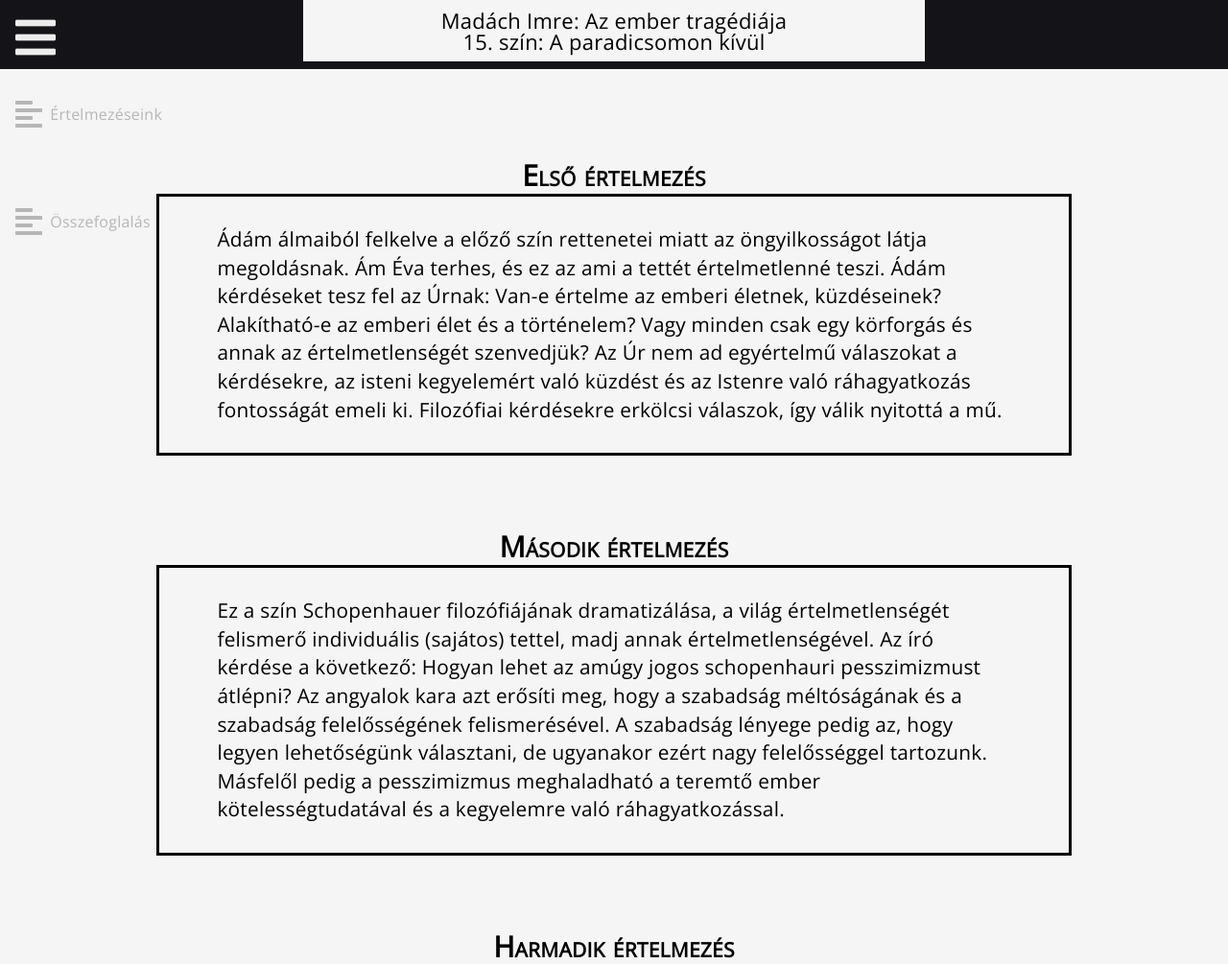
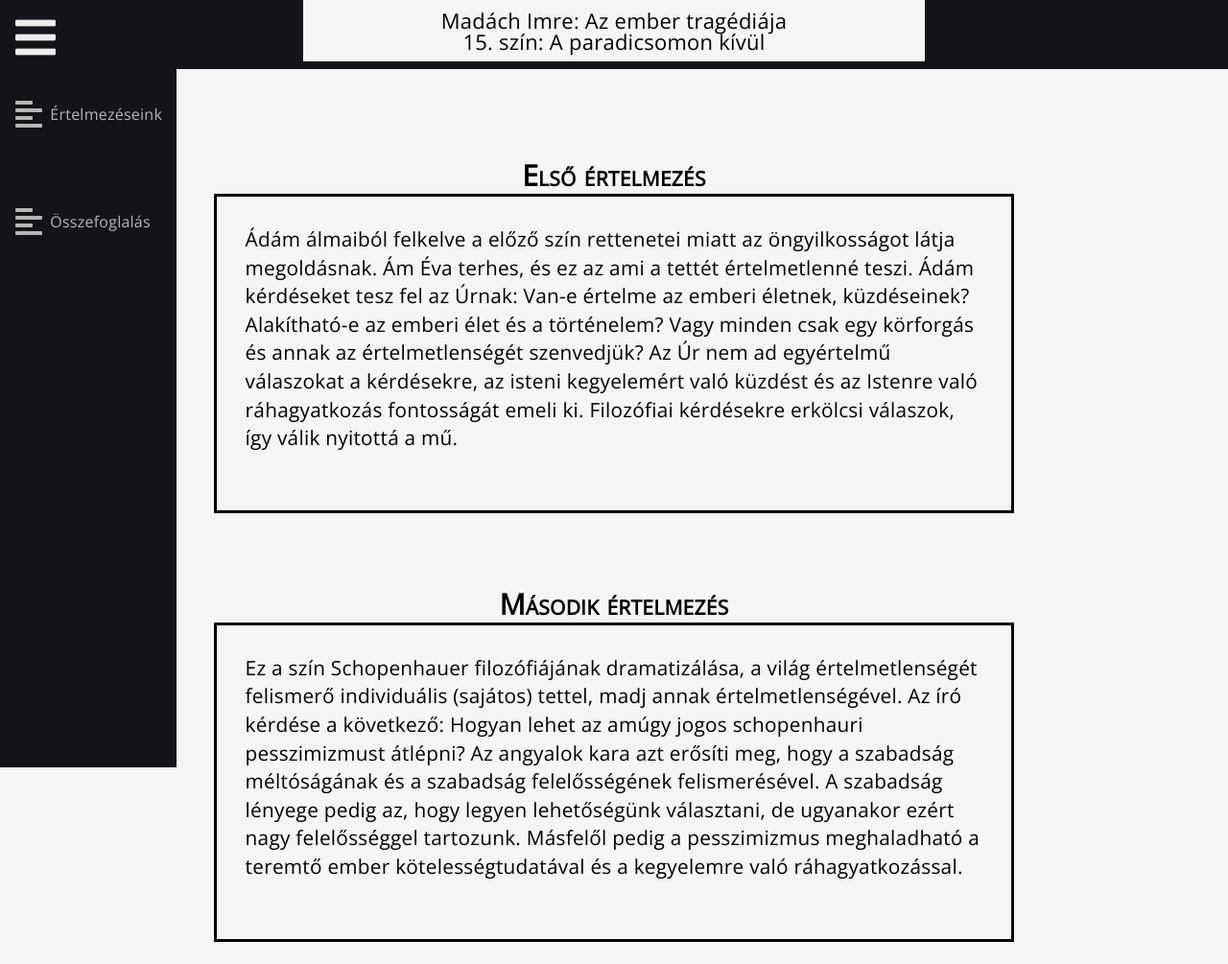
Before and after one commit to Toldigeri/tragedia, a plain HTML site: page index.html in a window 1280 px wide. Shown: the top 1005 px of the page at 96% size. Drawn offline with nearby package versions, Linux system fonts and the light colour scheme.

Commit message:
Finiiiiisheeed

```diff
--- a/files/style.css
+++ b/files/style.css
@@ -67,8 +67,6 @@ body {
     font-size: 16px;
     font-weight: 400;
     letter-spacing: 0.25px;
-    min-width: 22rem;
-
 }
 
 body::-webkit-scrollbar {
@@ -97,9 +95,15 @@ h1 {
 /*=== MAIN ELEMENTS - END ===*/
 
 /*=== NAV MENU ===*/
+.cover {
+    width: 100%;
+    background-color: var(--bg-primary);
+    height: 4.5rem;
+}
+
 .navbar {
-    width: 8rem;
-    height: 4.5rem;
+    width: 11.5rem;
+    height: inherit;
     position: fixed;
     background-color: var(--bg-secondary);
     transition: height 200ms ease;
@@ -124,6 +128,7 @@ h1 {
     align-items: center;
     margin-top: 14.5px;
     margin-right: 15rem;
+    position: relative;
 }
 
 .nav-item {
@@ -182,7 +187,7 @@ h1 {
     background-color: var(--bg-secondary);
 }
 
-/*=== HEADER LOGO ===*/
+/*/*=== HEADER LOGO ===*/
 .hover-box {
     min-width: 69px;
     width: 64px;
@@ -249,7 +254,7 @@ h1 {
 .hover-box:hover .logo-item {
     display: flex;
 }
-/*=== HEADER LOGO - END ===*/
+/*=== HEADER LOGO - END ===**/
 
 /*=== HEADER CONTENT ===*/
 .header-content {
@@ -351,15 +356,14 @@ h1 {
 
 .crt-post {
     margin: 0 auto;
-    width: 80%;
+    width: 70%;
     height: auto;
-    min-width: 22rem;
     display: flex;
     border: 3px solid black;
 }
 
 .crt-post p {
-    margin: 1.875rem 3.75rem 1.875rem;
+    margin: 1.875rem 1.875rem 3.750rem;
     font-size: 1.30rem;
     line-height: 1.85rem;
 }
--- a/index.html
+++ b/index.html
@@ -11,8 +11,10 @@
     <link rel="icon" href="./Images/borito.png" >
 </head>
 <body>
+    <div class="cover">
         <div class="main-header">
             <nav class="navbar">
+                <nav class="navbar-hover">
                     <ul class="navbar-nav">
                         <li class="nav-logo">
                             <i class="fas fa-bars fa-3x"></i>
@@ -34,11 +36,12 @@
 
                     </ul>
                 </nav>
+            </nav>
 
             <div class="header-content">
                 <h1 class="title">Madách Imre: Az ember tragédiája <br> 15. szín: A paradicsomon kívül</h1>
             </div>
-
+        </div>
     </div>
 
     <main>
```
Lines whose indentation alone changed are shown as unchanged.
